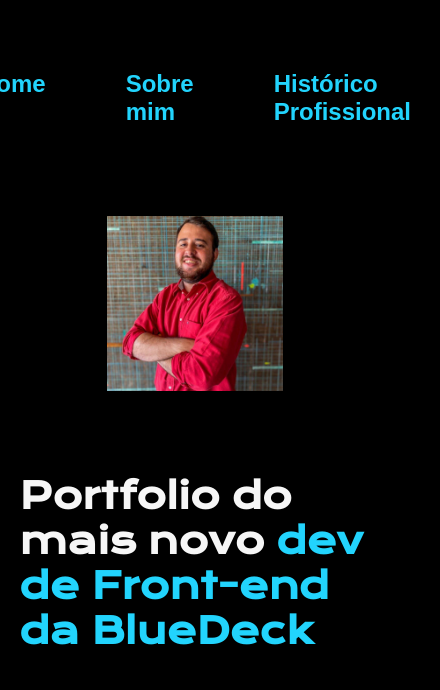
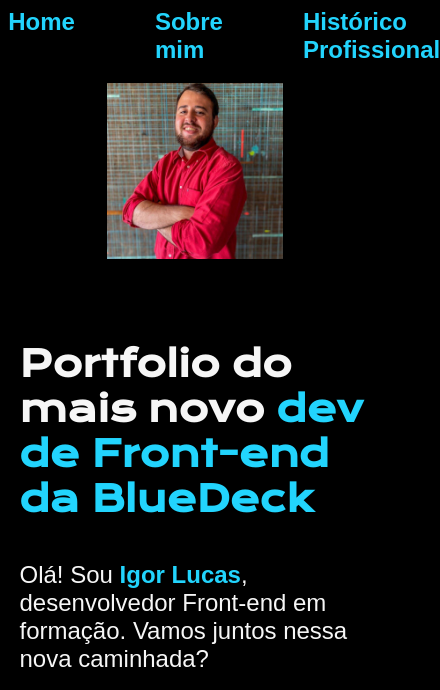
Before and after one commit to Igorlucas93/Portfolio, a plain HTML site: page index.html in a window 390 px wide. Shown: the top 690 px of the page, 440 px wide, since content can reach past the window. Drawn offline with nearby package versions, Linux system fonts and the light colour scheme.

Commit message:
Update style.css

```diff
--- a/styles/style.css
+++ b/styles/style.css
@@ -133,12 +133,10 @@
 @media (max-width: 1200px) {
     .cabecalho {
         width: auto;
-        padding: 10%;
     }
 
     .cabecalho__menu {
         width: auto;
-        padding: 10%;
         justify-content: center;
     }
 
```
